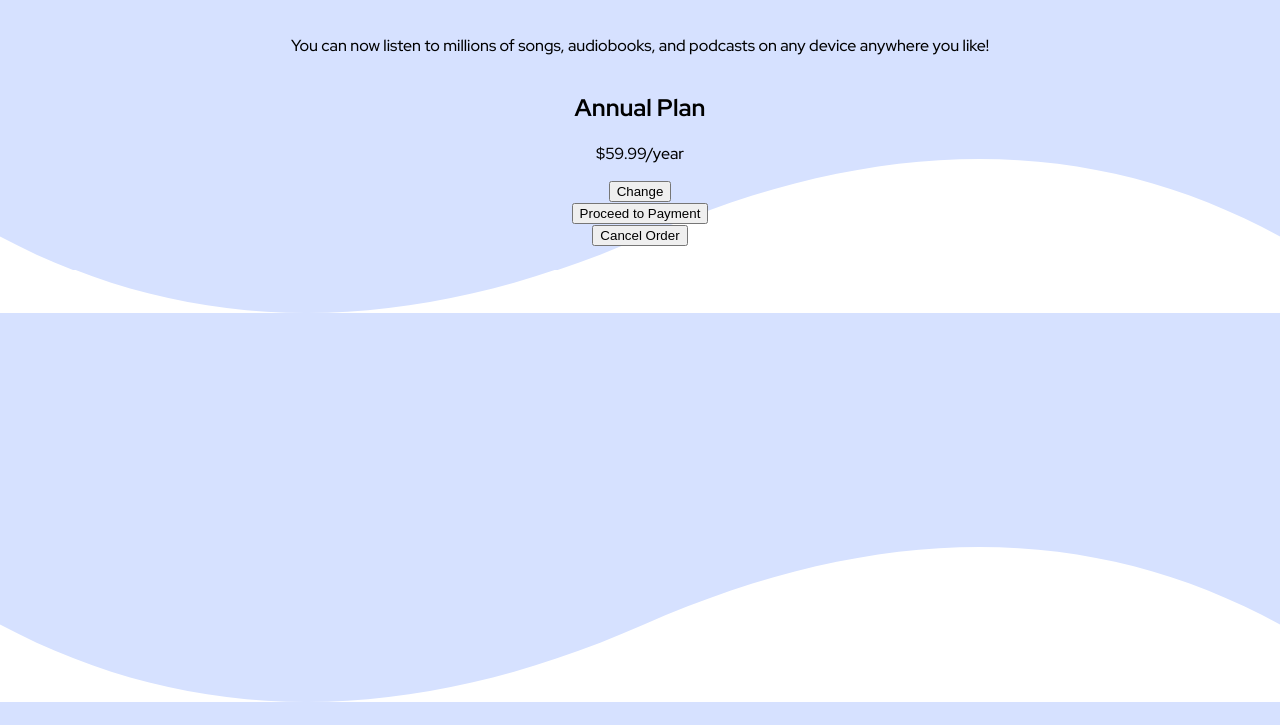
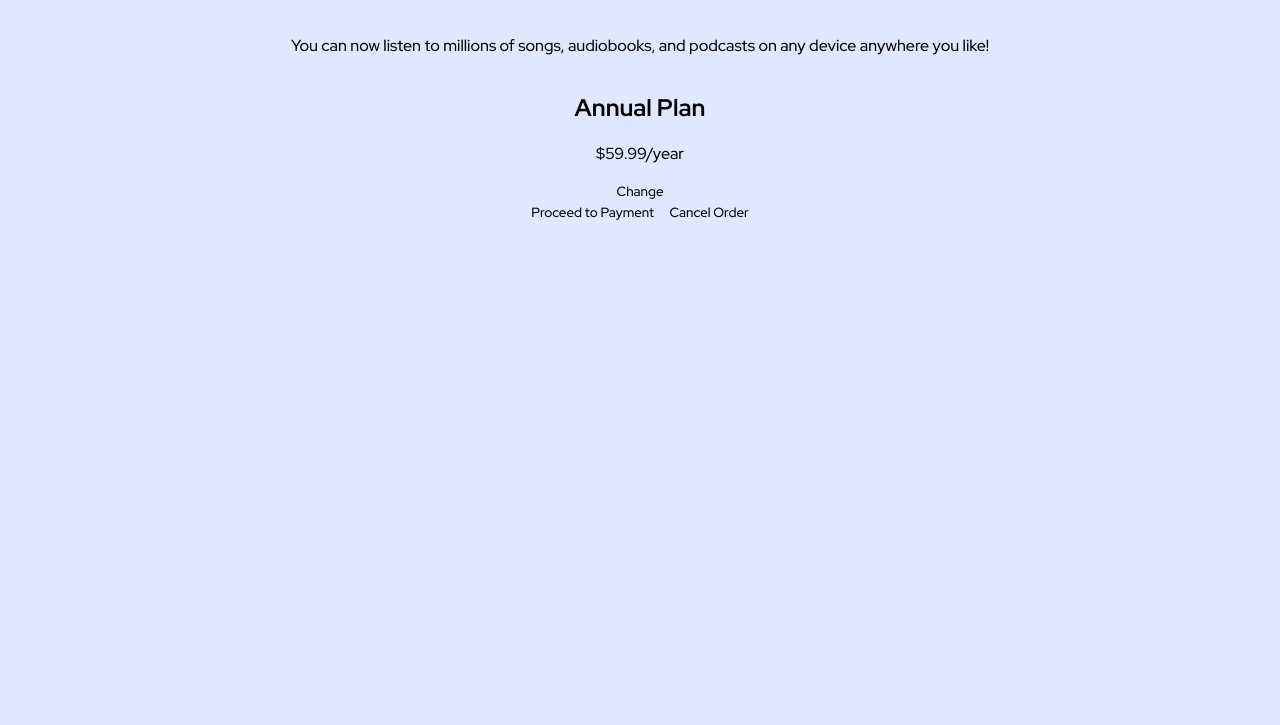
Before and after one commit to loumexx/loumexx-ordersummary.github.io, a plain HTML site: page index.html in a window 1280 px wide. Shown: the part 75-800 px from the top of the page. Drawn offline with Linux system fonts and the light colour scheme.

Commit message:
Updated HTML and styling

```diff
--- a/index.html
+++ b/index.html
@@ -20,6 +20,7 @@
   <link href="https://fonts.googleapis.com/css2?family=Red+Hat+Display:ital,wght@0,500;0,700;0,900;1,500;1,700;1,900&display=swap" rel="stylesheet">
 </head>
 <body>
+  <div class="bgimage"></div>
   <div class="bitch">
     <h1>Order Summary</h1>
 
@@ -31,12 +32,12 @@
       <p>$59.99/year</p>
       <button>Change</button>
     </div>
-  <div>
+
+    <div class="order-conf">
       <button>Proceed to Payment</button>
-  </div>
-  <div>
       <button>Cancel Order</button>
     </div>
+
   </div>
     <!-- <div class="attribution">
       Challenge by <a href="https://www.frontendmentor.io?ref=challenge" target="_blank">Frontend Mentor</a>.
--- a/styles/app.css
+++ b/styles/app.css
@@ -1,12 +1,28 @@
+:root{
+    --pale-blue: hsl(225, 100%, 94%);
+    --bright-blue: hsl(245, 75%, 52%);
+
+/* ### Neutral */
+
+    --very-pale-blue: hsl(225, 100%, 98%);
+    --desaturated-blue: hsl(224, 23%, 55%);
+    --dark-blue: hsl(223, 47%, 23%);
+}
+
 body{
     font-family: 'Red Hat Display', sans-serif;
-    background-image: url("../images/pattern-background-desktop.svg");
     background-size: cover;
     display: flex;
     flex-direction: column;
     justify-content: center;
     align-items: center;
     text-align: center;
+    background-color: var(--pale-blue);
+}
+
+.bgimage{
+    background: url("../images/pattern-background-desktop.svg") no-repeat center/cover;
+    z-index: 1;
 }
 
 p{
@@ -17,3 +33,9 @@ p{
     display: flex;
     flex-direction: column;
 }
+
+button {
+    font-family: inherit;
+    border: none;
+    background-color: transparent;
+}
```
Lines whose indentation alone changed are shown as unchanged.
